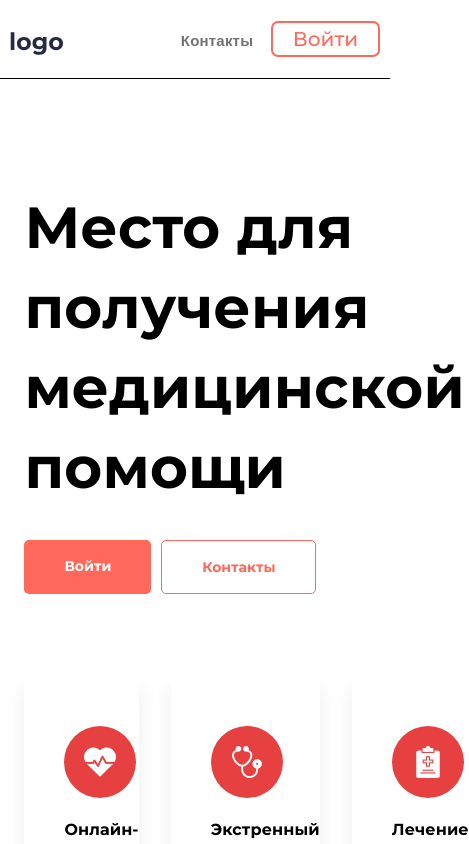
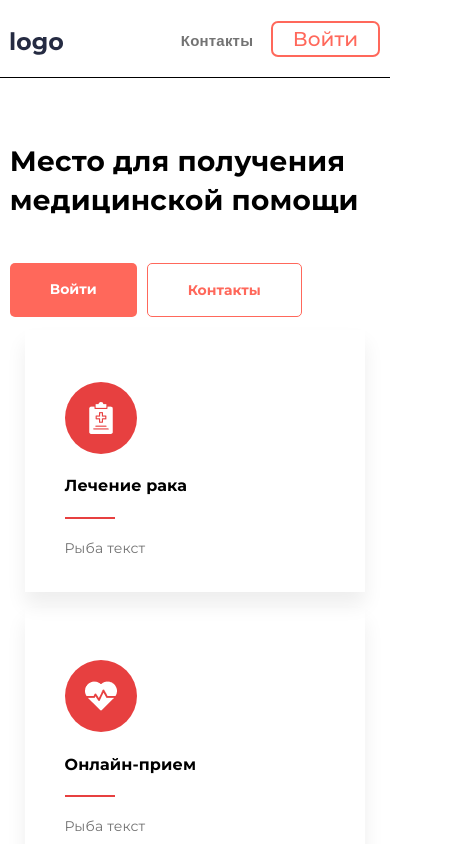
Before and after one commit to sashapervykh/aveds-test-task, a React (Vite) app: page / in a window 390 px wide. Shown: the top 844 px of the page, 469 px wide, since content can reach past the window. Built offline with nearby package versions, Linux system fonts and the light colour scheme.

Commit message:
feat: add adaptive for home page

```diff
--- a/src/components/Card/Card.tsx
+++ b/src/components/Card/Card.tsx
@@ -7,8 +7,15 @@ interface Props {
 }
 
 export function Card({ text, title, imgSrc }: Props) {
+  const orderStyle =
+    title === "Лечение рака"
+      ? style["first-elem"]
+      : title === "Онлайн-прием"
+      ? style["second-elem"]
+      : "";
+
   return (
-    <div className={style.card}>
+    <div className={`${style.card} ${orderStyle}`}>
       <div className={style["image-back"]}>
         <img
           className={style.image}
--- a/src/components/Card/style.module.css
+++ b/src/components/Card/style.module.css
@@ -54,3 +54,17 @@
     padding-right: 0;
   }
 }
+
+@media (max-width: 500px) {
+  .card {
+    width: 100%;
+  }
+
+  .first-elem {
+    order: 2;
+  }
+
+  .second-elem {
+    order: 1;
+  }
+}
--- a/src/components/CardsGrid/style.module.css
+++ b/src/components/CardsGrid/style.module.css
@@ -4,3 +4,19 @@
   margin-top: 5rem;
   gap: 2rem;
 }
+
+@media (max-width: 1156px) {
+  .cards-wrapper {
+    grid-template-columns: 1fr;
+  }
+}
+
+@media (max-width: 500px) {
+  .cards-wrapper {
+    display: flex;
+    flex-direction: column-reverse;
+    margin: 0.8rem auto 0px auto;
+    width: 92%;
+    gap: 1rem;
+  }
+}
--- a/src/components/LinksGroup/style.module.css
+++ b/src/components/LinksGroup/style.module.css
@@ -28,3 +28,9 @@
   color: #ff685b;
   border: 1px solid #ff685b;
 }
+
+@media (max-width: 500px) {
+  .buttons-wrapper {
+    margin-top: 2.7rem;
+  }
+}
--- a/src/components/PageTitle/style.module.css
+++ b/src/components/PageTitle/style.module.css
@@ -6,3 +6,29 @@
   letter-spacing: 0.2px;
   margin-bottom: 0px;
 }
+
+@media (max-width: 1156px) {
+  .title {
+    font-size: 28px;
+    line-height: 39px;
+    width: 60%;
+  }
+}
+
+@media (max-width: 836px) {
+  .title {
+    width: 70%;
+  }
+}
+
+@media (max-width: 712px) {
+  .title {
+    width: 80%;
+  }
+}
+
+@media (max-width: 630px) {
+  .title {
+    width: 100%;
+  }
+}
--- a/src/main.css
+++ b/src/main.css
@@ -5,6 +5,10 @@ body {
   width: 100%;
 }
 
+* {
+  box-sizing: border-box;
+}
+
 a,
 a:visited {
   text-decoration: none;
--- a/src/pages/Home/style.module.css
+++ b/src/pages/Home/style.module.css
@@ -6,8 +6,9 @@
   padding-bottom: 40px;
 }
 
-@media (max-width: 1156px) {
+@media (max-width: 500px) {
   .page-wrapper {
-    width: 87.5%;
+    width: 95%;
+    margin-top: 40px;
   }
 }
```
